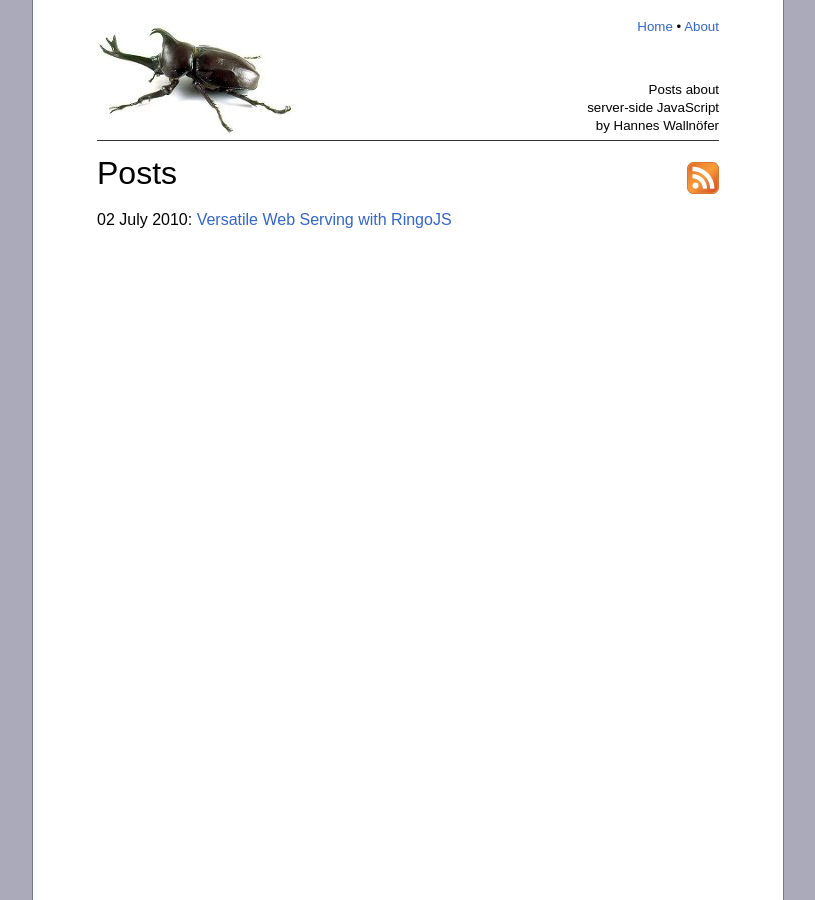
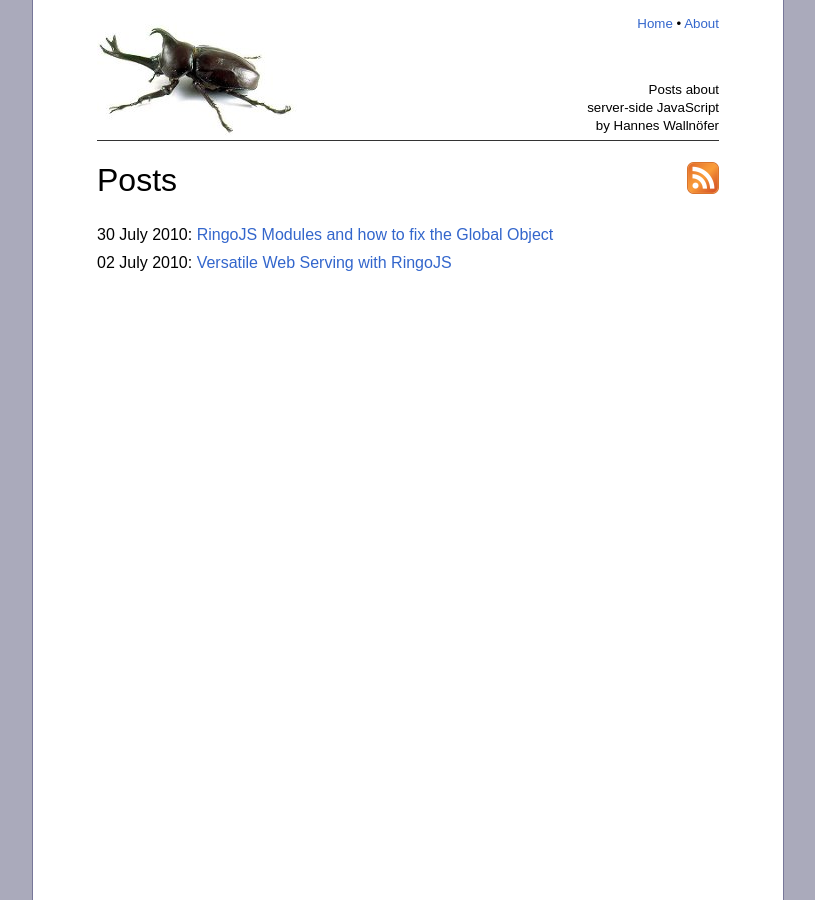
Before and after one commit to hns/hns.github.com, a Jekyll site: the page built from index.md, in a window 1280 px wide. Shown: the whole page, without its empty margins (232-1047 px from the left). Built offline with Jekyll 4.4.1, drawn with Linux system fonts in a browser that asks for light colours; part of the change alters nothing that is shown.

Commit message:
New article about modules and scopes

```diff
--- /dev/null
+++ b/_posts/2010-07-30-modules.md
@@ -0,0 +1,169 @@
+---
+layout: post
+title: RingoJS Modules and how to fix the Global Object
+---
+
+I've been wanting to write about modules in [RingoJS] for some time. The last
+time I did, Ringo was still called Helma NG and [CommonJS] didn't exist yet, so
+a lot of things have changed since then.
+
+Ringo modules follow the CommonJS [Module specification][CommonJS Modules], so
+understanding them will not only help you grasp the basic building blocks of
+Ringo itself, but of virtually any CommonJS [implementation][CommonJS implementations]
+out there.
+
+Ringo modules go a bit beyond CommonJS, though. For instance, Ringo provides
+alternative ways to export or import functionality from/to modules that may
+be convenient in certain situations.
+
+But maybe more importantly,
+Ringo's way of implementing modules als fixes what may be JavaScript's biggest
+problem: the shared global object. And it does so without adding or changing
+anything in JavaScript as a language, so the method Ringo does this could be
+easily picked up by other JS embeddings (even in the browser).
+
+Let's start with the basics first, which is CommonJS Modules. If you already
+know everything about this, you may want to skip the next section and move
+right to the Ringo specific parts.
+
+## CommonJS Modules
+
+At its core, [CommonJS modules] are JavaScript scripts that rely on a few extra
+functions and objects provided as `free variables` (meaning they're made
+available by the module environment) to connect to each other. These free
+variables are:
+
+ * The `require` function. This function takes a module identfier such as
+   "ringo/args" as arguments and returns the exported API of the corresponding
+   module.
+
+   How exactly a module identifier (or id) is mapped to a module is
+   described below, but essentially the id is converted to a file name such
+   as "ringo/args.js" which is then looked up in some directory.
+
+ * The `exports` object. This is a plain JavaScript object used to
+   export the module's API. The exports object is what the `require` function
+   returns when the module is imported by other modules, so any property
+   assigned to it is publicly available.
+
+ * The `module` object. This is a JavaScript object that provides meta information
+   to the module itself, such as the id and location of the module itself as
+   well as the id of the main module.
+
+## Resolving Module Ids
+
+For the process of mapping a module id to an actual JavaScript resource, Ringo
+uses a module search path. This is essentially an ordered list of directories
+that will be checked when looking for a given module.
+
+When Ringo is started, the module search path just contains the standard module
+library and the installed packages, but it is exposed in an array-like object
+at `require.paths`, so programs can inspect and manipulate the module search
+path at runtime using square brackets and all the array methods:
+
+{% highlight javascript %}
+require.paths[0] = "/usr/lib/ringo";
+require.paths.unshift("/home/hannes/modules");
+{% endhighlight %}
+
+CommonJS also defines a way to load modules relative to the current module by
+starting the identifier with "." or "..". For instance, requiring module
+"./baz" from module "foo/bar" will resolve to module "foo/baz".
+
+Additionally, Ringo, like a few other
+CommonJS implementations, allows to use absolute paths as module identifiers
+to load modules from outside the module search path.
+
+## Ringo Module Extensions
+
+The CommonJS modules specification was kept deliberately small. Ringo provides
+some extra niceties for exporting and importing stuff. The downside to using
+these is that your code is tied to Ringo, but it's relatively easy to convert
+the code to "pure" CommonJS, and I've also written a [command line tool][commonize]
+for that purpose.
+
+One Ringo extension is the `include` include function. This is similar to
+`require`, but instead of returning the other module's exports object it
+directly sets each property of the exports object in the calling module's scope.
+
+`include` is great for working in shell for typing economy, but it's usually
+not a good idea to use it for serious programming as it conceals the origin of
+top-level functions used in the program. For this purpose, it's more advisable
+to use `require` in combination with [JavaScript 1.8] destructuring assignment
+to explicitly include selected properties from another module in the local scope:
+
+{% highlight javascript %}
+var {foo, bar} = require("some/module");
+{% endhighlight %}
+
+The above statements imports the "foo" and "bar" properties of the API exported
+by "some/module" directly in the calling scope.
+
+On the exporting side, Ringo provides an `export` function that takes a variable
+number of local variable names to be exported from the current module.
+Internally, this just copies the given variables to the module's exports object,
+so it's just a way to keep a module's exports in one place.
+
+{% highlight javascript %}
+export("foo", "bar", "baz");
+{% endhighlight %}
+
+## Module Scope
+
+Scope can be one of the more confusing aspects in JavaScript. (A quick Google
+search suggests that the main area of confusion is actually the
+this-object in the presence of multiple nested functions. The best way to think
+about the this-object is as just another function parameter with special
+passing and naming convention. But I'm digressing.)
+
+Scope defines how variable names are looked up. In JavaScript there is a
+top-level scope - the global object - and each function gets its own scope,
+sometimes called the activation object. These scopes are arranged in a
+chain with the nested function's scope using its surrounding scope as parent,
+and name lookups move up the scope chain from child to parent.
+
+Thus, JavaScript is largely [lexically scoped][lexical scope], meaning that
+functions can access variables defined in their surroundings. This is great,
+because it gives us [closures], one of the things that make JavaScript great.
+
+Lexical scope in JavaScript is not without flaws, however. Probably the biggest
+problem is in fact the global object, which is the top level scope shared by all
+scripts. If multiple scripts execute in the same context, they all run in the
+same top level scope. If they define top level variables with the same name,
+the last script wins. This is illustrated in the following diagram:
+
+![scriptscope]
+
+To work around this problem, various workarounds have been adopted, from
+using only a single global variable with special names such as "$" or "_"
+to shunning the global scope at all by putting all code within closures.
+
+Ringo solves this problem on a fundamental level by giving each module its
+own top level scope. The global object is still there, but it's not in the
+scope chain. Instead, it is the prototype of all the module scopes.
+
+Thus, the global object is no longer the place where variables are allocated.
+Regardless of whether with or without `var`, top level variables are created in
+the module's private scope. The global object with all the standard objects
+such as `Object`, `Array`,or `String` is still there, though, providing an
+environment that is totally compatible with the one found in browsers.
+
+The following diagram illustrates Ringo's module setup:
+
+![modulescope]
+
+## Outlook: ECMAScript Module Discussion
+
+Coming later!
+
+[ringojs]: http://ringojs.org/
+[commonjs]: http://wiki.commonjs.org/
+[commonjs modules]: http://wiki.commonjs.org/wiki/Modules/1.1
+[commonjs implementations]: http://wiki.commonjs.org/wiki/Implementations
+[commonize]: http://github.com/hns/commonize
+[javascript 1.8]: https://developer.mozilla.org/en/new_in_javascript_1.8
+[lexical scope]: http://en.wikipedia.org/wiki/Scope_(programming)#Lexical_versus_dynamic_scoping
+[closures]: http://en.wikipedia.org/wiki/Closure_(computer_science)
+[javascript needs modules]: http://blog.mozilla.com/dherman/2010/07/08/javascript-needs-modules/
+[scriptscope]: /images/scriptscope.png
+[modulescope]: /images/modulescope.png
--- a/css/style.css
+++ b/css/style.css
@@ -1,9 +1,12 @@
 html, body {
     font-family: sans-serif;
-    line-height: 1.4em;
     background-color: #aab;
     margin: 0;
     height: 100%;
+}
+
+p {
+    line-height: 1.4em;
 }
 
 .wrap {
```
Also changed, not shown: images/modulescope.png (added), images/scriptscope.png (added).
